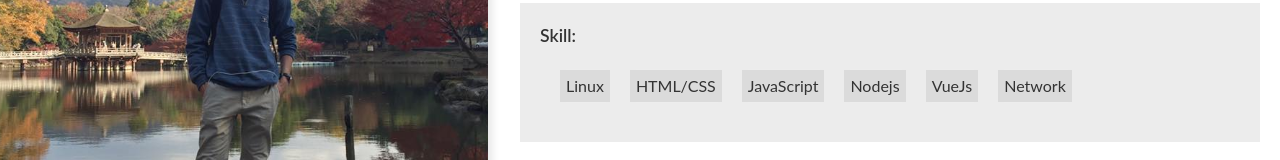
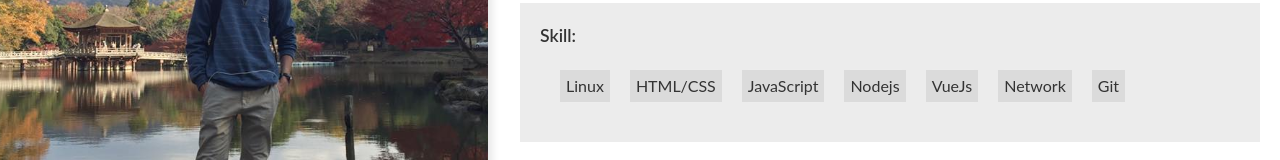
Before and after one commit to KenNVK/LearnIt, a Vue app in the folder client/: page /about in a window 1280 px wide. Shown: the part 397-557 px from the top of the page. Built offline with nearby package versions, Linux system fonts and the light colour scheme.

Commit message:
refactor

```diff
--- a/client/src/views/About.vue
+++ b/client/src/views/About.vue
@@ -37,6 +37,7 @@
               <span class="skill">Nodejs</span>
               <span class="skill">VueJs</span>
               <span class="skill">Network</span>
+              <span class="skill">Git</span>
             </div>
           </div>
         </div>
```
